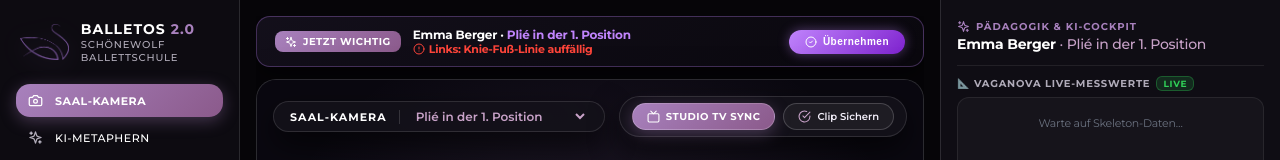
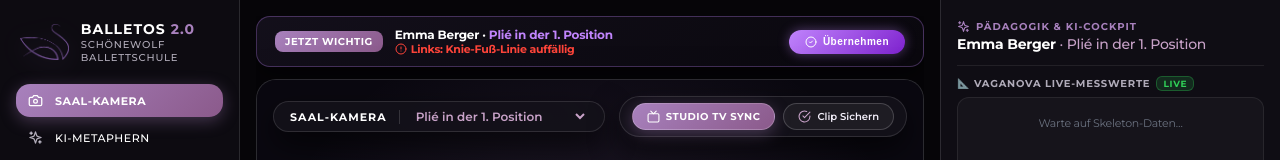
Before and after one commit to Mats0001/balletos-2, a React (Vite) app: page / in a window 1280 px wide. Shown: the top 160 px of the page. Built offline with nearby package versions, Linux system fonts and the light colour scheme.

Commit message:
fix(ui): Icon aus JETZT WICHTIG Badge entfernt

```diff
--- a/src/components/JetztWichtigInspector.tsx
+++ b/src/components/JetztWichtigInspector.tsx
@@ -88,7 +88,7 @@ export const JetztWichtigInspector: React.FC<Props> = ({ data, onApplyDictation
           alignItems: 'center',
           gap: '6px'
         }}>
-          <Sparkles size={12} /> JETZT WICHTIG
+          JETZT WICHTIG
         </div>
 
         <div style={{ display: 'flex', flexDirection: 'column' }}>
```
